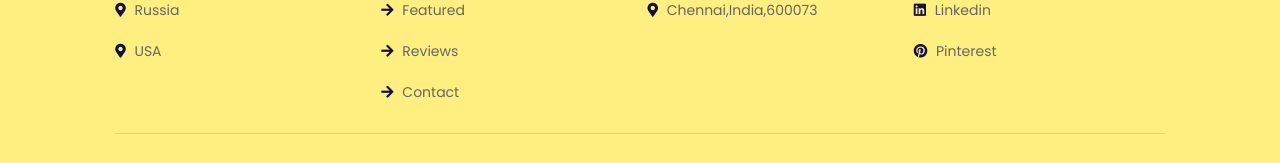
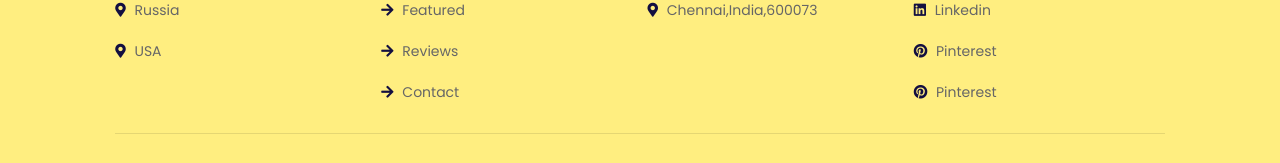
Before and after one commit to iamSHIVAM-0/free-host, a plain HTML site: page index.html in a window 1280 px wide. Shown: the part 4650-4813 px from the top of the page. Drawn offline with nearby package versions, Linux system fonts and the light colour scheme.

Commit message:
2nd commit

```diff
--- a/index.html
+++ b/index.html
@@ -599,6 +599,7 @@
             <a href="#"> <i class="fab fa-instagram"></i> instagram </a>
             <a href="#"> <i class="fab fa-linkedin"></i> linkedin </a>
             <a href="#"> <i class="fab fa-pinterest"></i> pinterest </a>
+            <a href="#"> <i class="fab fa-pinterest"></i> pinterest </a>
         </div>
 
     </div>
```
